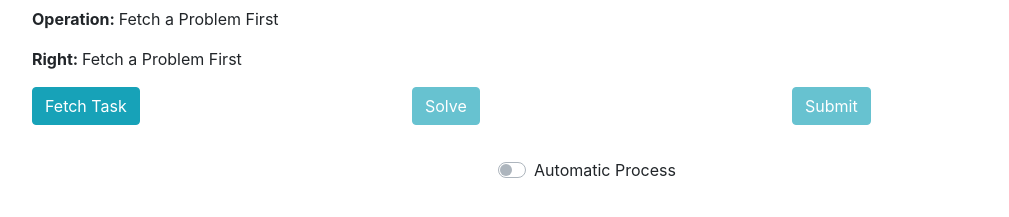
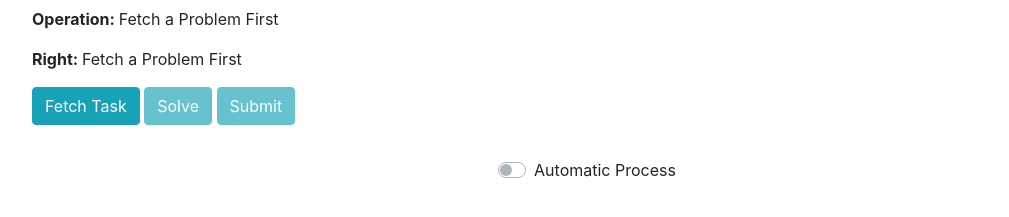
Before and after one commit to danielwerner-dev/adp-test-danielwerner, a website: page static/index.html in a window 1280 px wide. Shown: the part 189-406 px from the top of the page, without its empty margins (53-1062 px from the left). Drawn offline with nearby package versions, Linux system fonts and the light colour scheme; no server answers.

Commit message:
feat: Tech Challenge done!

```diff
--- a/static/index.html
+++ b/static/index.html
@@ -29,16 +29,10 @@
         <div class="col-4"><p><span><b>Solution:</b></span><input id="solution" disabled=true/></p></div>
         <div class="col-4" id="result">Submit task to see result</div>
       </div>
-      <div class="row">
-        <div class="col-4">
-          <input id="fetchBtn" class="btn btn-info" type="button" value="Fetch Task">
-        </div>
-        <div class="col-4">
-          <input id="solveBtn" class="btn btn-info" type="button" disabled=true value="Solve">
-        </div>
-        <div class="col-4">
-          <input id="submitBtn" class="btn btn-info" type="button" disabled=true value="Submit">
-        </div>
+      <div class="column">
+        <input id="fetchBtn" class="btn btn-info" type="button" value="Fetch Task">
+        <input id="solveBtn" class="btn btn-info" type="button" disabled=true value="Solve">
+        <input id="submitBtn" class="btn btn-info" type="button" disabled=true value="Submit">
       </div>
       <div class="row justify-content-md-center">
         <hr/>
```
